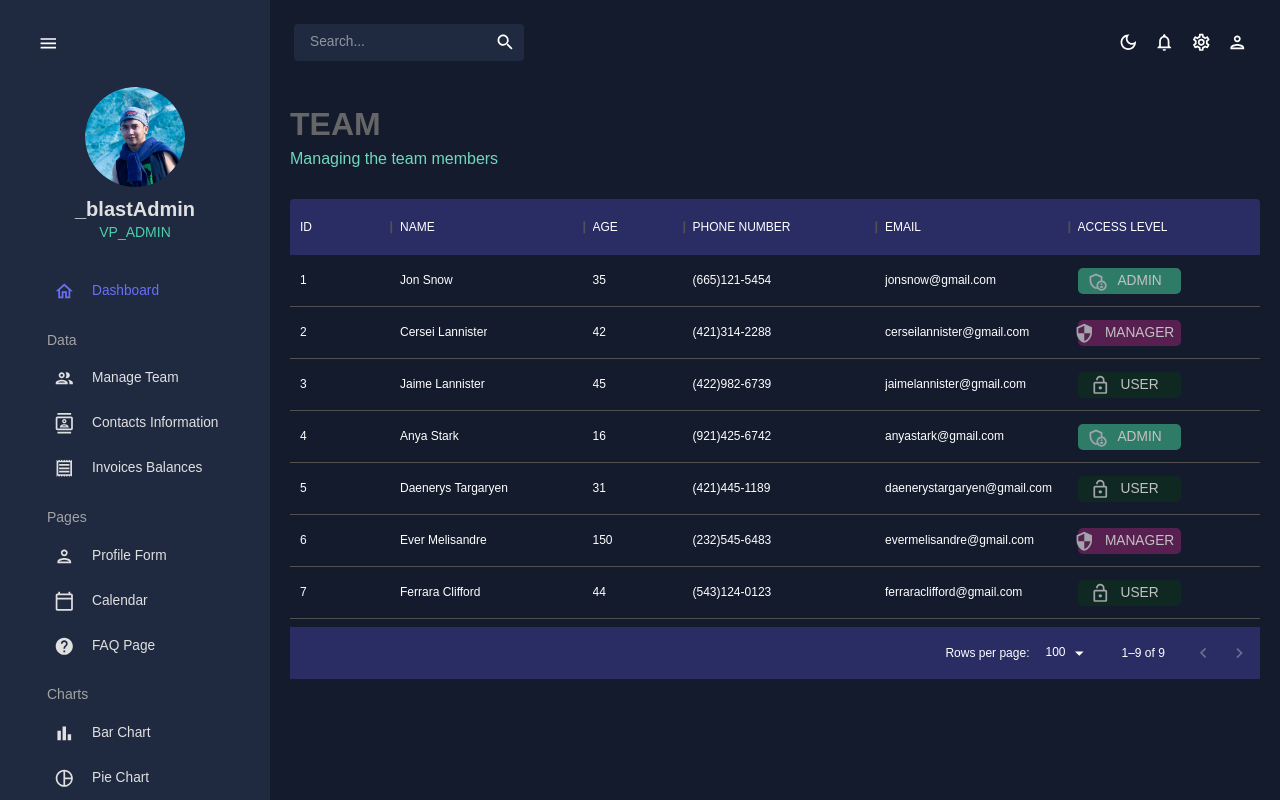
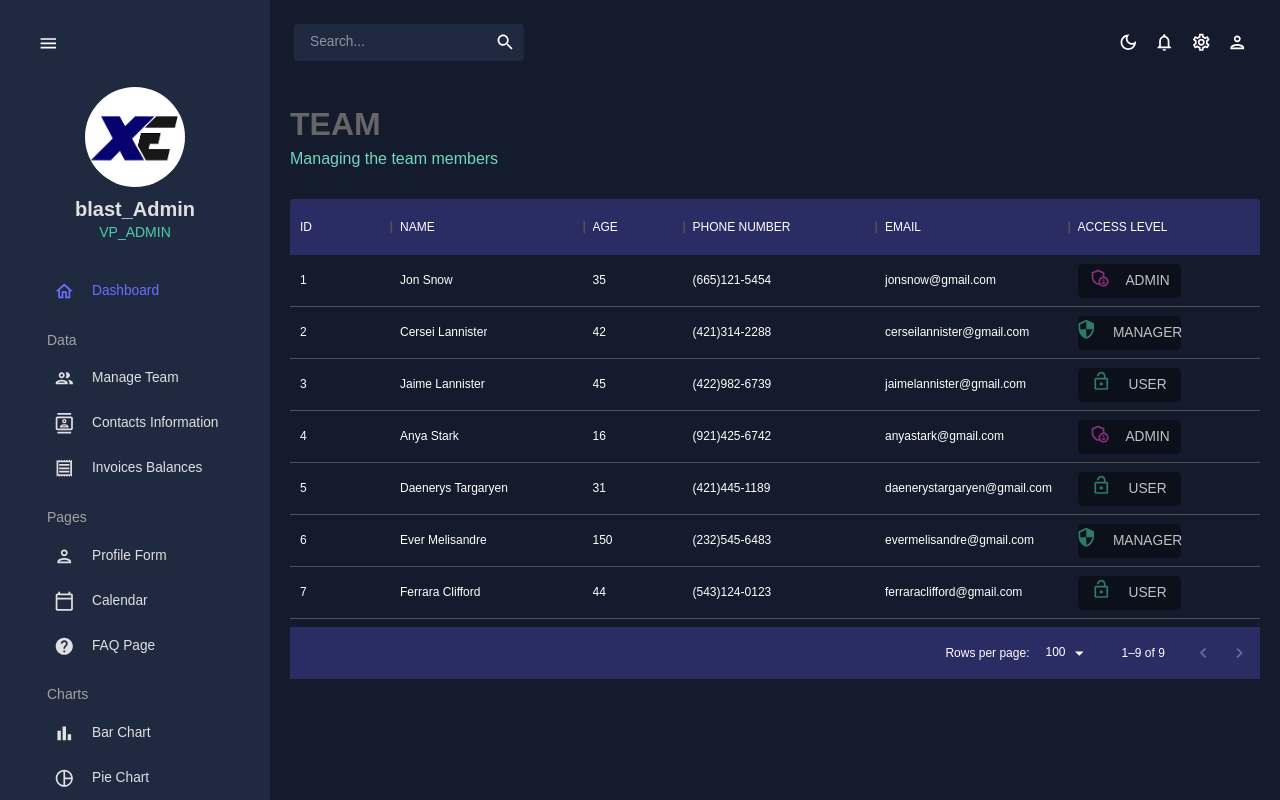
Before and after one commit to tanaliga100/react-ts-dashboard, a React (Vite) app: page /team in a window 1280 px wide. Built offline with nearby package versions, Linux system fonts and the light colour scheme.

Commit message:
for-prod

```diff
--- a/src/views/UI/team/index.tsx
+++ b/src/views/UI/team/index.tsx
@@ -53,21 +53,38 @@ const Team = (props: Props) => {
             justifyContent="center"
             borderRadius="5px"
             p="3px"
-            color={colors.primary[200]}
+            color={
+              access === "admin"
+                ? colors.redAccent[700]
+                : colors.greenAccent[700]
+            }
             sx={{
-              backgroundColor: [
-                (access === "admin" && colors.greenAccent[700]) ||
-                  (access === "manager" && colors.redAccent[800]) ||
-                  (access === "user" && colors.greenAccent[900]),
-              ],
+              backgroundColor: { backgroundColor: colors.primary[700] },
             }}
+            // sx={{
+            //   backgroundColor:
+            //     (access === "admin" && colors.greenAccent[700]) ||
+            //     (access === "manager" && colors.redAccent[800]) ||
+            //     (access === "user" && colors.greenAccent[900]),
+            // }}
           >
-            {access === "admin" && <AdminPanelSettingsOutlinedIcon />}
-            {access === "manager" && <SecurityOutlinedIcon />}
-            {access === "user" && <LockOpenOutlinedIcon />}
-            <Typography color={colors.grey[200]} sx={{ mx: "10px" }}>
-              {access}
-            </Typography>
+            <Box
+              display="flex"
+              px="10px"
+              gap="1rem"
+              justifyContent="space-between"
+              alignItems="center"
+              flexGrow="1"
+            >
+              <Box>
+                {access === "admin" && <AdminPanelSettingsOutlinedIcon />}
+                {access === "manager" && <SecurityOutlinedIcon />}
+                {access === "user" && <LockOpenOutlinedIcon />}
+              </Box>
+              <Typography color={colors.grey[200]} m="auto">
+                {access}
+              </Typography>
+            </Box>
           </Box>
         );
       },
--- a/src/views/shared/SideBar.tsx
+++ b/src/views/shared/SideBar.tsx
@@ -110,7 +110,7 @@ const SideBar = () => {
                   alt="profile-user"
                   width="100px"
                   height="100px"
-                  src={`../../assets/profile.png`}
+                  src={`../../assets/logo.png`}
                   style={{ cursor: "pointer", borderRadius: "50%" }}
                 />
               </Box>
@@ -121,7 +121,7 @@ const SideBar = () => {
                   fontWeight="bold"
                   sx={{ m: "10px 0 0 0" }}
                 >
-                  _blastAdmin
+                  blast_Admin
                 </Typography>
                 <Typography variant="h6" color={colors.greenAccent[500]}>
                   VP_ADMIN
```
